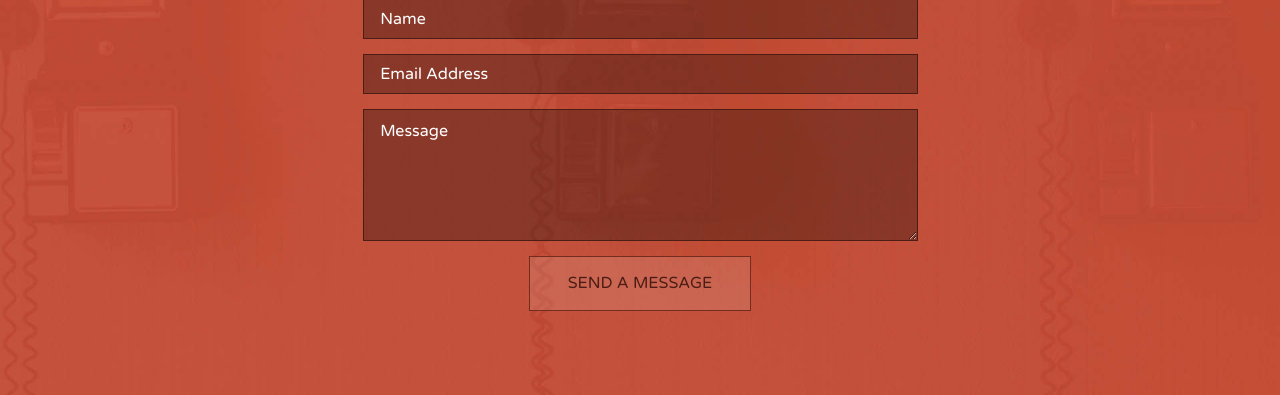
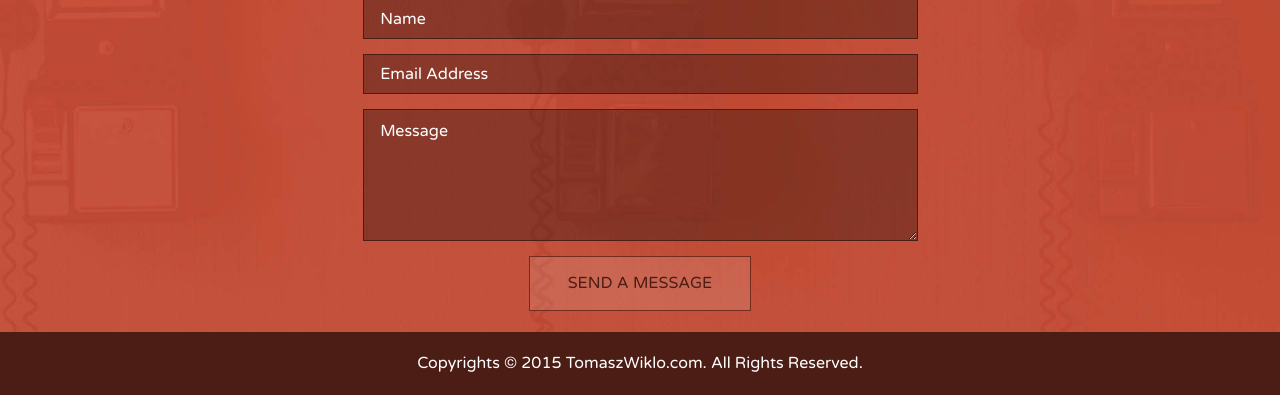
Before and after one commit to wiklotomasz/LayoutPortfolio, a PHP site: page / in a window 1280 px wide. Shown: the part 3715-4110 px from the top of the page. Run offline with PHP 8.4, Linux system fonts and the light colour scheme; some libraries are stand-ins or nearby versions.

Commit message:
footer added

```diff
--- a/index.html
+++ b/index.html
@@ -177,7 +177,7 @@
                       <p>I'm a Front End Developer from Poznan, Poland.</p>
                       <p>I enjoy turning complex problems into simple, beautiful and intuitive websites. When I'm not coding, I love to play board games, watch classic movies and swim.</p>
                       <button type="button" class="btn btn-visit btn-about"><i class="fa fa-download"></i> DOWNLOAD <span>CV</span></button>
-                      <button type="button" class="btn btn-visit btn-about"><i class="fa fa-paper-plane"></i> HIRE <span>ME</span></button>
+                      <a href="#contact" type="button" class="btn btn-visit btn-about page-scroll"><i class="fa fa-paper-plane"></i> HIRE <span>ME</span></a>
                     </div>
 
 
@@ -610,11 +610,11 @@
             <div class="col-md-12">
                 <div class="social">
                   <ul>
-                      <li><a href="#"><i class="fa fa-lg fa-facebook"></i></a></li>
-                      <li><a href="#"><i class="fa fa-lg fa-linkedin"></i></a></li>
-                      <li><a href="#"><i class="fa fa-lg fa-github"></i></a></li>
-                      <li><a href="#"><i class="fa fa-lg fa-file-text"></i></a></li>
-                      <li><a href="#"><i class="fa fa-lg fa-envelope-o"></i></a></li>
+                      <li><a href="https://www.facebook.com/tomaszwiklo" target="_blank"><i class="fa fa-lg fa-facebook"></i></a></li>
+                      <li><a href="https://pl.linkedin.com/in/tomaszwiklo" target="_blank"><i class="fa fa-lg fa-linkedin"></i></a></li>
+                      <li><a href="https://github.com/wiklotomasz" target="_blank"><i class="fa fa-lg fa-github"></i></a></li>
+                      <li><a href="#"><i class="fa fa-lg fa-file-text" target="_blank"></i></a></li>
+                      <li><a href="mailto:wikweb@gmail.com"><i class="fa fa-lg fa-envelope-o" target="_blank"></i></a></li>
                   </ul>
               </div>
             </div>
@@ -637,8 +637,10 @@
           </div>
         </div>
 
-
     </section>
+    <footer>
+          Copyrights © <script>document.write(new Date().getFullYear())</script> TomaszWiklo.com. All Rights Reserved.
+    </footer>
     </div>
     <!-- /.container -->
 
--- a/less/main.less
+++ b/less/main.less
@@ -367,6 +367,9 @@ div#works-bg a:hover, div#works-bg a:focus {
 
 .about-text {
   padding: 1em 0;
+  a {
+    color: #333;
+  }
 }
 
 //pager
@@ -869,17 +872,25 @@ div#skills-bg .panel .panel-footer {
 //Contact
 
 div#contact-bg {
-    padding-bottom: @bottommargin;
+    //padding-bottom: @bottommargin;
     background: url(../img/contact.jpg) no-repeat #0A80A4;
     //background: @contactcolor;
     -webkit-background-size: cover;
     -moz-background-size: cover;
     background-size: cover;
     -o-background-size: cover;
-    display: table;
     min-width: 100%;
     min-height: 100%;
     color: @contactcolorsecond;
+    display: flex;
+    display: -webkit-box;
+    display: -moz-box;
+    display: -ms-flexbox;
+    display: -webkit-flex;
+    flex-direction: column;
+    #contact {
+      flex: 1;
+    }
     .form-control {
       padding: 10px 3%;
       margin: 10px 0;
@@ -946,11 +957,12 @@ div#contact-bg {
       &:hover {
         color: #FFF;
         text-decoration: none;
-        transition: all ease 0.3s;
-        -moz-transition: all ease 0.3s;
-        -webkit-transition: all ease 0.3s;
-        -o-transition: all ease 0.3s;
-        -ms-transition: all ease 0.3s;
+        transition: all ease 0.4s;
+        -moz-transition: all ease 0.4s;
+        -webkit-transition: all ease 0.4s;
+        -o-transition: all ease 0.4s;
+        -ms-transition: all ease 0.4s;
+        transform: rotate(360deg);
         }
       }
     .fa-facebook:hover { /* round facebook icon*/
@@ -972,6 +984,11 @@ div#contact-bg {
     background: darken(@contactcolor, 20%);
     }
     }
+    footer {
+    background-color: darken(@contactcolor, 30%);
+    padding: 20px;
+    text-align: center;
+    }
 }
 
 @media screen and (min-width: 1000px) {
```
Also changed, not shown: css/main.css.
